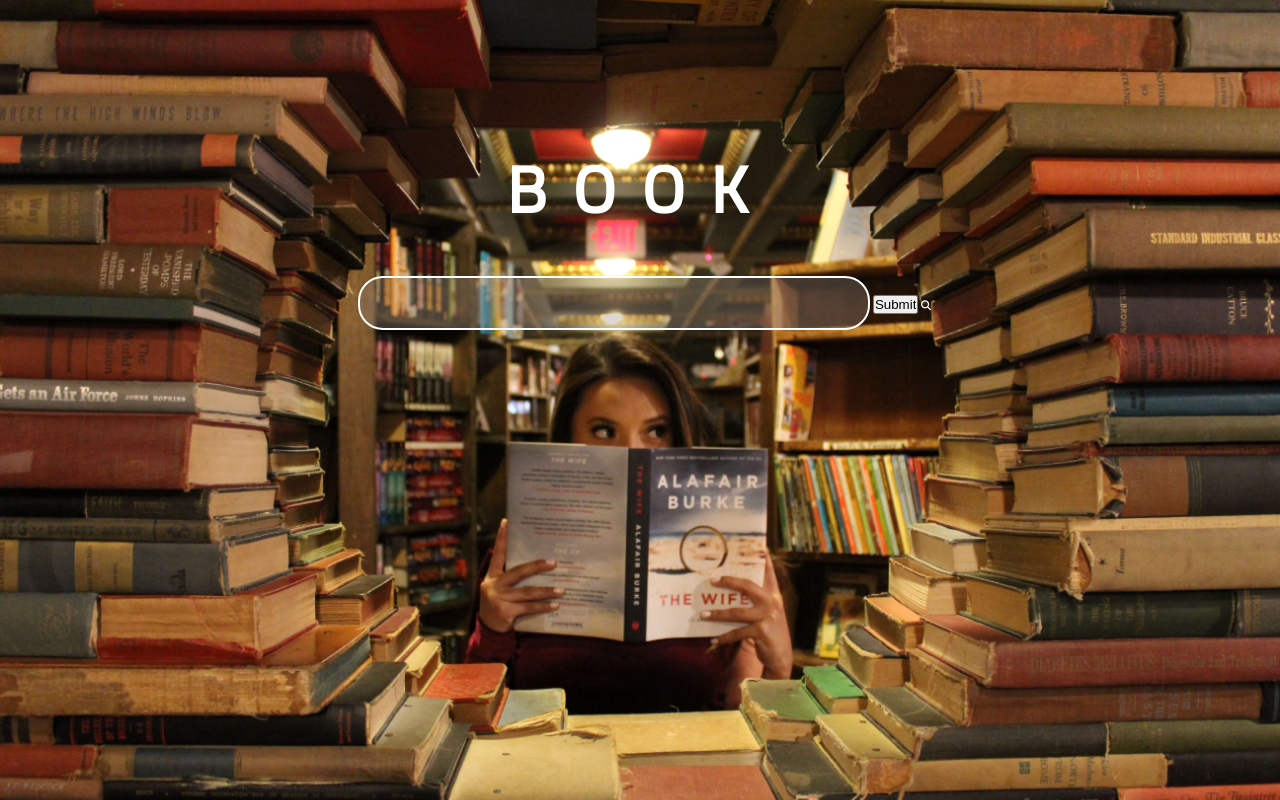
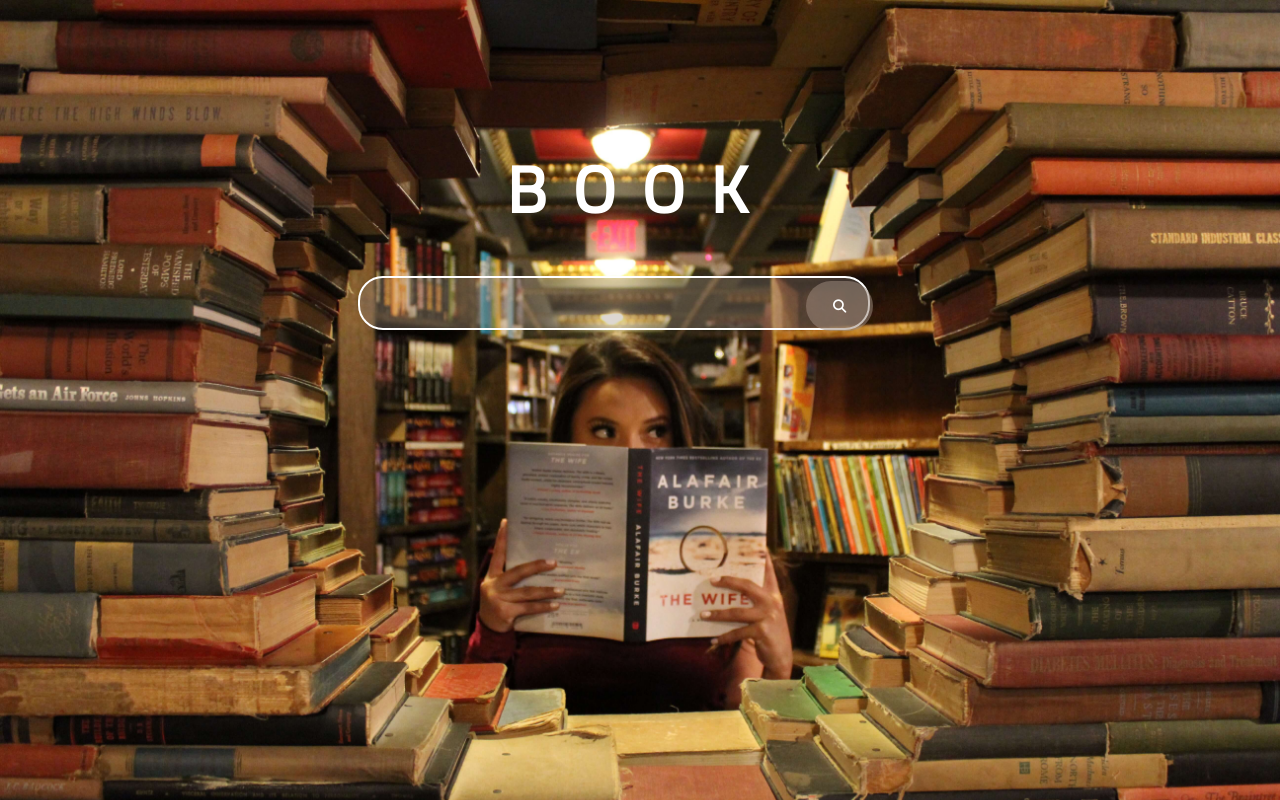
Before and after one commit to CA-G12/Books, a website: page public/index.html in a window 1280 px wide. Drawn offline with Linux system fonts and the light colour scheme; a web font is replaced by a local one.

Commit message:
add the fetah for index.html relates #10

```diff
--- a/public/index.html
+++ b/public/index.html
@@ -16,15 +16,15 @@
       <section>
         <h1>BOOK</h1>
         <form method="post" action="">
-
          <div id="searchDiv">
             <input type="search" name="seaechBook" id="searchiput" />
-          <input type="submit" id ="sreachForm">
-          <i class="fa-solid fa-magnifying-glass"></i>
+          <button id ="searchSub">
+          <i class="fa-solid fa-magnifying-glass"></i></button>
          </div>
         </form>
       </section>
     </main>
+    <script src="./fetch.js"></script>
     <script src="./landing/main.js"></script>
   </body>
 </html>
```
